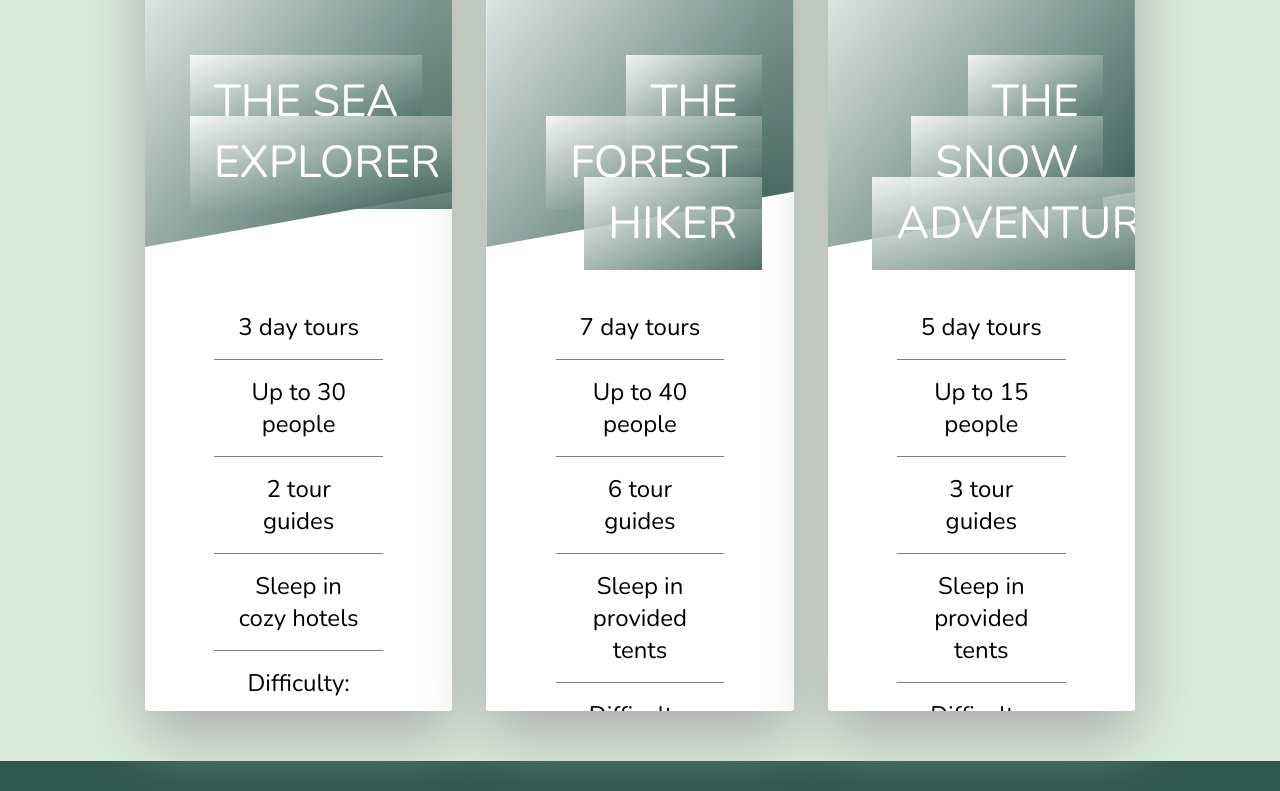
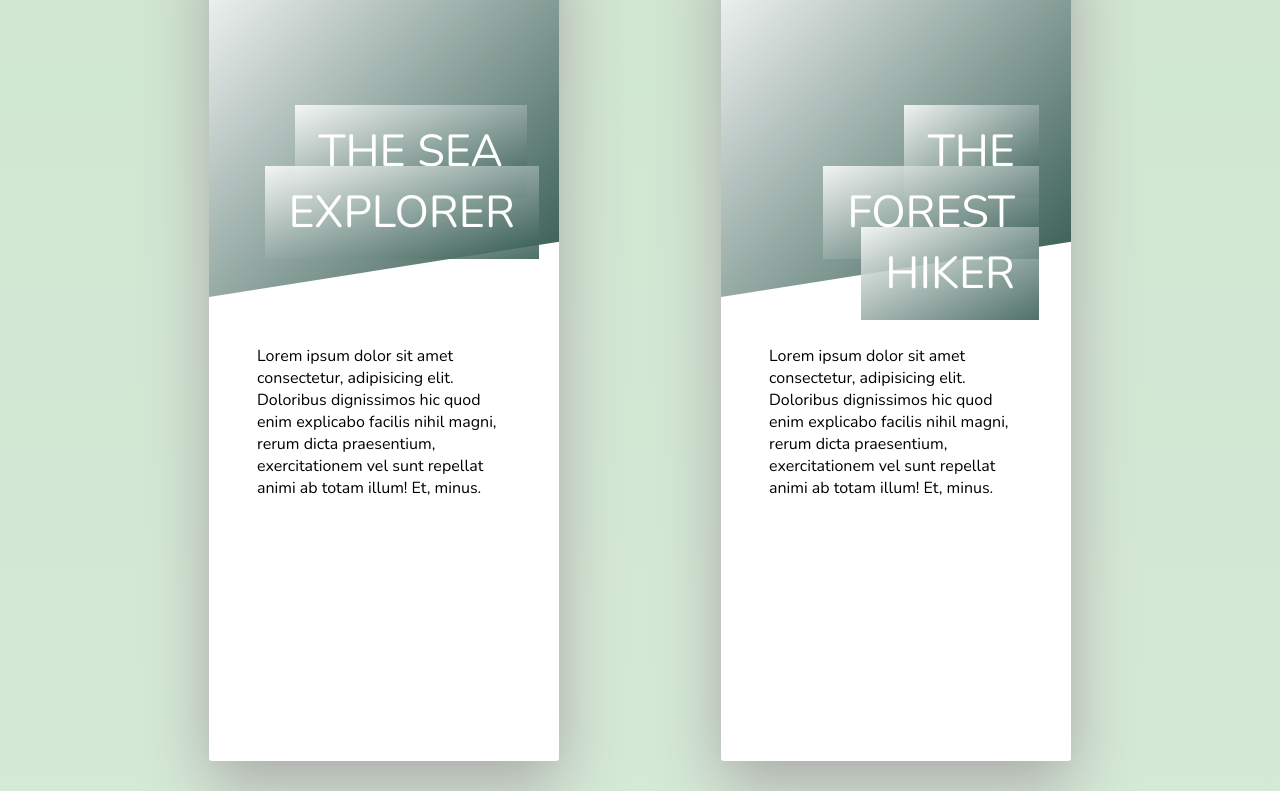
Before and after one commit to PickleSoda/gnc-next, a Next.js app: page /projects in a window 1280 px wide. Shown: the part 380-1171 px from the top of the page. Built offline with nearby package versions, Linux system fonts and the light colour scheme.

Commit message:
add responsive project cards and turn it into dynamic component

```diff
--- a/app/page.module.css
+++ b/app/page.module.css
@@ -4,7 +4,7 @@
   justify-content: space-between;
   align-items: center;
   min-height: 100vh;
-  background-color: #d9ecdd;
+  background-image: linear-gradient(to bottom, #cfe6cf, #d9ecdd);
 }
 
 .description {
--- a/app/projects/page.tsx
+++ b/app/projects/page.tsx
@@ -1,112 +1,20 @@
 import styles from "@/app/page.module.css";
+import ProjectCard from "@/components/partials/projectCard";
 
 const ProjectsPage = () => {
     return (
         <div className={styles.main}>
             <section className="section-tours" id="section-tours">
-            <h2 className="heading-secondary">
-                Our Projects
-            </h2>
+                <h2 className="heading-secondary">
+                    Our Projects
+                </h2>
 
-        <div className="row">
-            <div className="col-1-of-3">
-               <div className="card">
-                   <div className="card__side card__side--front">
-                        <div className="card__picture card__picture--1">
-                            &nbsp;
-                        </div>
-                        <h4 className="card__heading">
-                            <span className="card__heading-span card__heading-span--1">The Sea Explorer</span>
-                        </h4>
-                        <div className="card__details">
-                            <ul>
-                                <li>3 day tours</li>
-                                <li>Up to 30 people</li>
-                                <li>2 tour guides</li>
-                                <li>Sleep in cozy hotels</li>
-                                <li>Difficulty: easy</li>
-                            </ul>
-                        </div>
-                   </div>
-                   <div className="card__side card__side--back card__side--back-1">
-                        <div className="card__cta">
-                            <div className="card__price-box">
-                                <p className="card__price-only">Only</p>
-                                <p className="card__price-value">$297</p>
-                            </div>
-                            <a href="#popup" className="btn btn--white">Book now!</a>
-                        </div>
-                    </div>
-               </div>
-            </div>
-
-
-            <div className="col-1-of-3">
-                <div className="card">
-                    <div className="card__side card__side--front">
-                        <div className="card__picture card__picture--2">
-                            &nbsp;
-                        </div>
-                        <h4 className="card__heading">
-                            <span className="card__heading-span card__heading-span--2">The Forest Hiker</span>
-                        </h4>
-                        <div className="card__details">
-                            <ul>
-                                <li>7 day tours</li>
-                                <li>Up to 40 people</li>
-                                <li>6 tour guides</li>
-                                <li>Sleep in provided tents</li>
-                                <li>Difficulty: medium</li>
-                            </ul>
-                        </div>
-
-                    </div>
-                    <div className="card__side card__side--back card__side--back-2">
-                        <div className="card__cta">
-                            <div className="card__price-box">
-                                <p className="card__price-only">Only</p>
-                                <p className="card__price-value">$497</p>
-                            </div>
-                            <a href="#popup" className="btn btn--white">Book now!</a>
-                        </div>
-                    </div>
+                <div className="row">
+                    <ProjectCard heading={"The Sea Explorer"} text="Lorem ipsum dolor sit amet consectetur, adipisicing elit. Doloribus dignissimos hic quod enim explicabo facilis nihil magni, rerum dicta praesentium, exercitationem vel sunt repellat animi ab totam illum! Et, minus." price={100} id={'0'} />
+                    <ProjectCard heading={"The Forest Hiker"} text="Lorem ipsum dolor sit amet consectetur, adipisicing elit. Doloribus dignissimos hic quod enim explicabo facilis nihil magni, rerum dicta praesentium, exercitationem vel sunt repellat animi ab totam illum! Et, minus." price={478} id={'1'} />
+                    <ProjectCard heading={"The Snow Adventurer"} text="Lorem ipsum dolor sit amet consectetur, adipisicing elit. Doloribus dignissimos hic quod enim explicabo facilis nihil magni, rerum dicta praesentium, exercitationem vel sunt repellat animi ab totam illum! Et, minus." price={615} id={'2'} />
                 </div>
-            </div>
-
-
-            <div className="col-1-of-3">
-                <div className="card">
-                    <div className="card__side card__side--front">
-                        <div className="card__picture card__picture--3">
-                            &nbsp;
-                        </div>
-                        <h4 className="card__heading">
-                            <span className="card__heading-span card__heading-span--3">The Snow Adventurer</span>
-                        </h4>
-                        <div className="card__details">
-                            <ul>
-                                <li>5 day tours</li>
-                                <li>Up to 15 people</li>
-                                <li>3 tour guides</li>
-                                <li>Sleep in provided tents</li>
-                                <li>Difficulty: hard</li>
-                            </ul>
-                        </div>
-
-                    </div>
-                    <div className="card__side card__side--back card__side--back-3">
-                        <div className="card__cta">
-                            <div className="card__price-box">
-                                <p className="card__price-only">Only</p>
-                                <p className="card__price-value">$897</p>
-                            </div>
-                            <a href="#popup" className="btn btn--white">Book now!</a>
-                        </div>
-                    </div>
-                </div>
-            </div>
-        </div>
-    </section>
+            </section>
         </div>
     )
 }
--- /dev/null
+++ b/components/partials/projectCard.tsx
@@ -0,0 +1,45 @@
+import Button from "./button";
+
+
+interface ProjectCardProps {
+    heading: string;
+    text: string;
+    price: number;
+    id: string;
+}
+
+const ProjectCard: React.FC<ProjectCardProps> = ({
+    heading,
+    text,
+    price,
+    id,
+}) => {
+    return (
+        <div className="col-1-of-3" id={id}>
+            <div className="card">
+                <div className="card__side card__side--front">
+                    <div className="card__picture card__picture--1">
+                        &nbsp;
+                    </div>
+                    <h4 className="card__heading">
+                        <span className="card__heading-span card__heading-span--1">{heading}</span>
+                    </h4>
+                    <div className="card__details">
+                        <p>{text}</p>
+                    </div>
+                </div>
+                <div className="card__side card__side--back card__side--back-1">
+                    <div className="card__cta">
+                        <div className="card__price-box">
+                            <p className="card__price-only">Only</p>
+                            <p className="card__price-value">${price}</p>
+                        </div>
+                        <Button text={"Learn More!"} />
+                    </div>
+                </div>
+            </div>
+        </div>
+    );
+};
+
+export default ProjectCard;
--- a/next.config.mjs
+++ b/next.config.mjs
@@ -1,6 +1,6 @@
 /** @type {import('next').NextConfig} */
 const nextConfig = {
-    output: 'export'
+    // output: 'export'
 };
 
 export default nextConfig;
--- a/sass/projectPage.scss
+++ b/sass/projectPage.scss
@@ -5,18 +5,14 @@
 
 .row {
     display: flex;
+    flex-wrap: wrap;
     justify-content: space-between;
-
-    @media (max-width: 700px) {
-        flex-direction: column;
-        gap: 20px;
-    }
 }
 
 .col-1-of-3 {
-    width: 30%;
+    width: 350px;
 
-    margin: 0 auto;
+    margin: 50px auto;
 
     @media (max-width: 700px) {
         width: 80vw;
```
